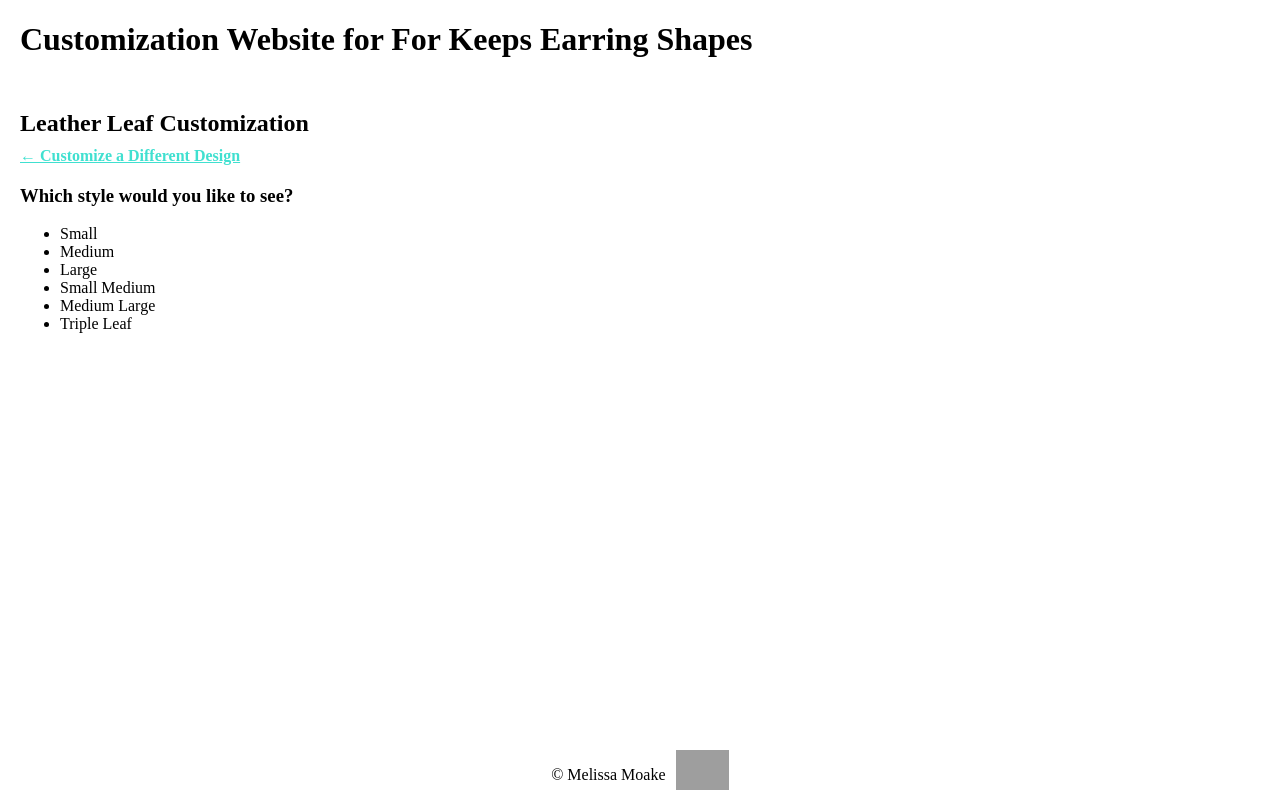
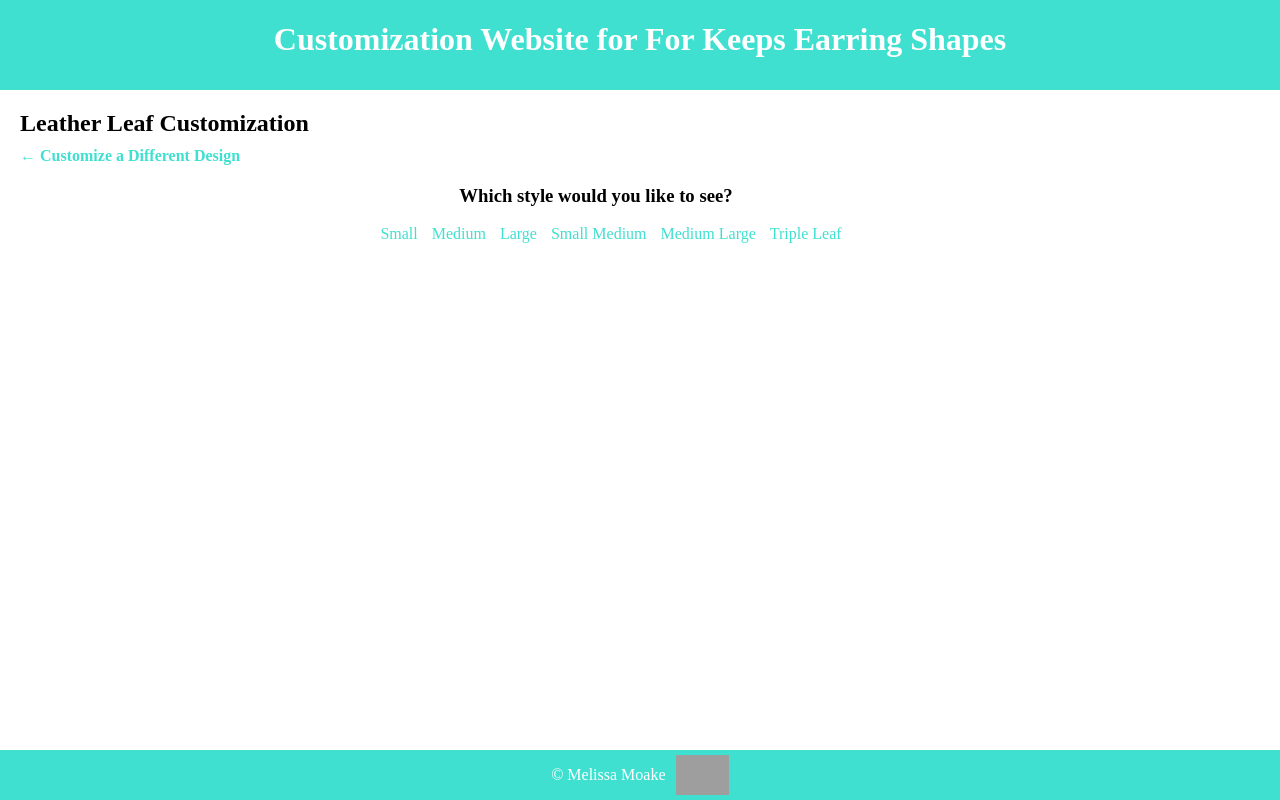
Before and after one commit to moakem/moakem.github.io, a PHP site: page /LeafCustomization.html in a window 1280 px wide. Run offline with PHP 8.4, Linux system fonts and the light colour scheme; grey boxes are pictures that could not be loaded.

Commit message:
Update Mockups-Styling.css

```diff
--- a/Mockups-Styling.css
+++ b/Mockups-Styling.css
@@ -1,23 +1,52 @@
 
 body {
   min-height: 100vh;
-  margin: 0 20px;
+  margin: 0;
 }
 
 header {
   min-height: 50px;
   padding-bottom: 10px;
+  background-color:turquoise;
+  text-align: center;
+  color:white;
+}
+
+nav{
+	text-align:center;
+}
+
+nav ul {
+	list-style-type: none;
+}
+
+nav ul li{
+	cursor: pointer;
+	display:inline-block;
+	margin-right: 10px;
+	color: turquoise;
+}
+
+nav ul li:hover{
+	text-decoration: underline;
 }
 
 footer {
   min-height: 50px;
   display:flex;
   justify-content: center;
+  background-color:turquoise;
+  color:white;
+  margin-top: 20px;
 }
 
 footer span{
 	align-content: center;
 	padding-right:10px;
+}
+
+footer img{
+	padding-top:5px;
 }
 
 /* The article fills all the space between header & footer */
@@ -30,6 +59,15 @@ body {
 main {
   flex: 1;
   display:flex;
+  flex-wrap:wrap;
+  margin: 0 20px;
+  align-items: center;
+}
+
+#header{
+	width:90%;
+	margin: 0 20px;
+	/*border-bottom: 1px solid black;*/
 }
 
 h1 span{
@@ -41,7 +79,6 @@ h1 span{
 
 figure{
 	cursor:pointer;
-	padding-right:20px;
 }
 
 figure:hover {
@@ -58,18 +95,22 @@ figure a{
 	color:black!important;
 }
 
+figure a:hover{
+	text-decoration: none;
+}
+
 a {
 	color: turquoise;
-}
-
-a:hover{
-	color:lightskyblue;
+	text-decoration: none;
 }
 
 a:visited{
 	color: turquoise;
 }
 
+a:hover{
+	text-decoration: underline;
+}
 
 .colorOptions {
     display:inline-block;
@@ -85,6 +126,16 @@ a:visited{
 img.selected {
   border: 1px solid #000;
   border-radius: 4px;
+  cursor: default;
+}
+
+li.selected{
+	text-decoration:underline;
+	cursor: default;
+}
+
+li.selected:hover{
+	text-decoration: underline;
 }
 
 .selectedName{
@@ -94,25 +145,32 @@ img.selected {
 #colors{
 	width:50%;
 }
+
+#colors div{
+	padding-bottom: 10px;
+}
+
 #mockup{
 	width:50%;
 	text-align:center;
 }
-svg{
-	margin-top:10%;
+
+
+#categories{
+	display: flex;
+    flex-direction: row;
+    flex-wrap: wrap;
+    justify-content: center;
 }
 
 @media screen and (max-width: 805px) {
-	main{
-		flex-direction:column;
-	}
-
 	#colors{
 		width:100%;
 	}
 	#mockup{
 		width:100%;
 		text-align:center;
+		height: initial!important;
 	}
 
 	svg{
```
